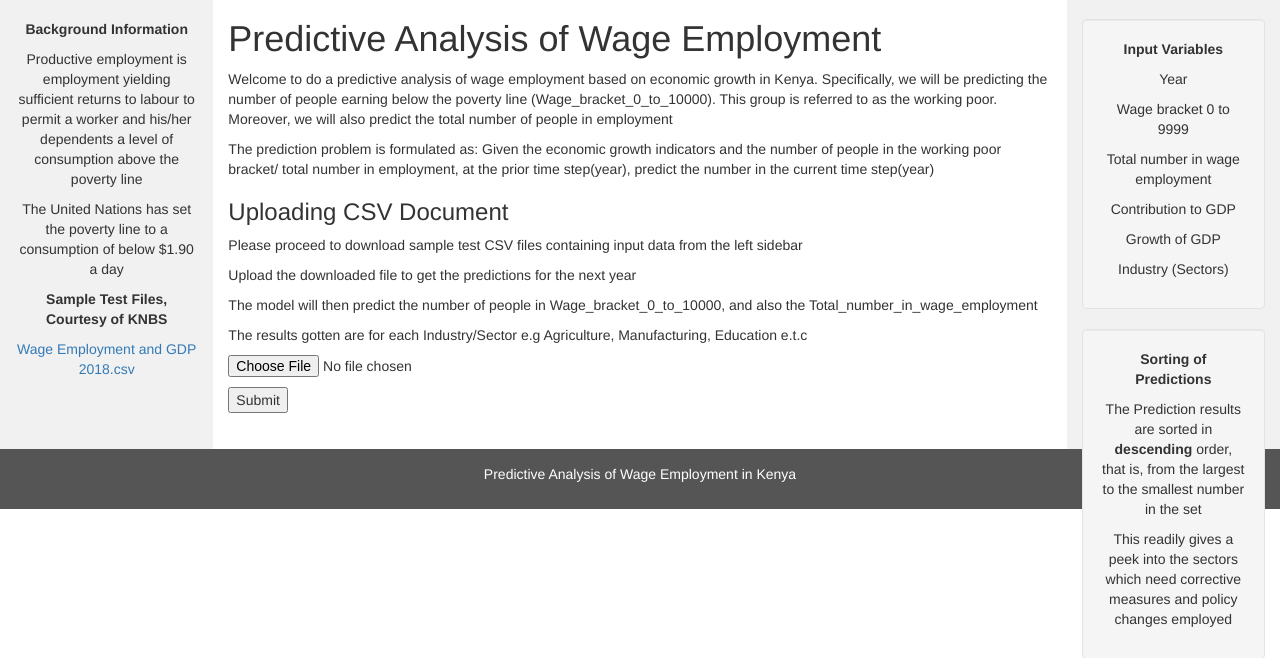
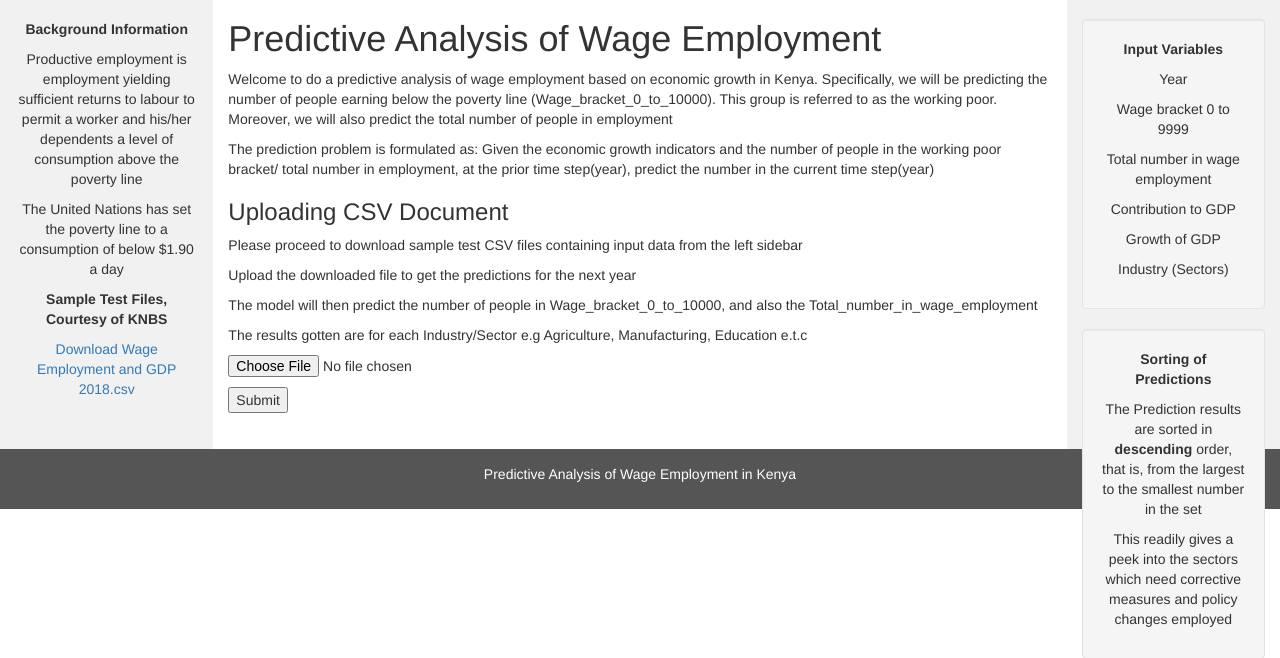
Before and after one commit to IsaacMwendwa/productive-employment-prediction, a Flask app: page / in a window 1280 px wide. Shown: the part 53-711 px from the top of the page. Run offline with Flask 2, Linux system fonts and the light colour scheme; parts of the project's set-up code (start-up, migrations or seed data) failed here and were passed over; some libraries are stand-ins or nearby versions.

Commit message:
Update index.html content

```diff
--- a/templates/index.html
+++ b/templates/index.html
@@ -73,7 +73,8 @@
           his/her dependents a level of consumption above the poverty line</p>
         <p>The United Nations has set the poverty line to a consumption of below $1.90 a day</p>
         <p><b>Sample Test Files, Courtesy of KNBS</b></p>
-        <p><a href="{{ url_for('download', filename="Wage_Employment_and_GDP_2018.csv") }}">Wage Employment and GDP 2018.csv</a>
+        <p><a href="{{ url_for('download', filename='Wage_Employment_and_GDP_2018.csv') }}">Download Wage Employment and
+            GDP 2018.csv</a>
         </p>
       </div>
 
```
